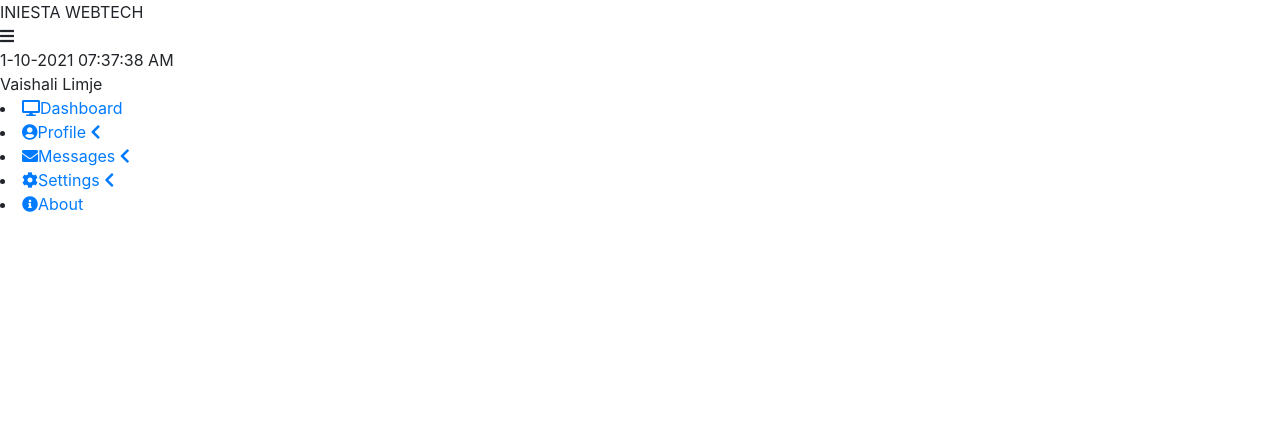
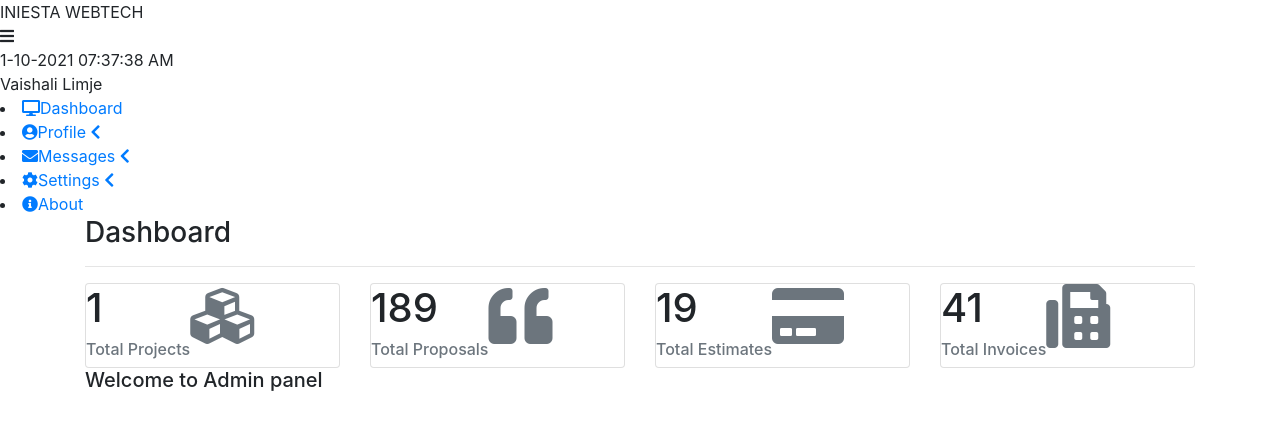
Before and after one commit to INIESTA-WEBTECH-Pvt-Ltd/iniesta, a PHP site: page /Admin_Dashboard.php in a window 1280 px wide. Shown: the top 430 px of the page. Run offline with PHP 8.4, Linux system fonts and the light colour scheme; some libraries are stand-ins or nearby versions.

Commit message:
admin dashboard completed

```diff
--- a/admin/Admin_Dashboard.php
+++ b/admin/Admin_Dashboard.php
@@ -68,7 +68,70 @@
             <!--sidebar end-->
             <!--main container start-->
             <div class="main-container">
+             <div class="container">
+                 <h3>Dashboard</h3>
+                 <hr>
+                 <div class="row">
+                     <div class="col-12 col-sm-12 col-md-3 col-lg-3">
+                         <div class="card">
+                            <div class="d-flex">
+                             <div class="card-text">
+                               <h1>1</h1>
+                                <h6 class="text-secondary">Total Projects</h6>
+                             </div>
+                             <div class="card-icon">
+                                <i class="fa fa-cubes text-secondary" aria-hidden="true" style="font-size:4rem; "></i>
+                             </div>
+                            </div>
 
+                         </div>
+                     </div>
+                     <div class="col-12 col-sm-12 col-md-3 col-lg-3">
+                     <div class="card">
+                            <div class="d-flex">
+                             <div class="card-text">
+                               <h1>189</h1>
+                                <h6 class="text-secondary">Total Proposals</h6>
+                             </div>
+                             <div class="card-icon">
+                                <i class="fa fa-quote-left text-secondary" aria-hidden="true" style="font-size:4rem; "></i>
+                             </div>
+                            </div>
+
+                         </div>
+                     </div>
+                     <div class="col-12 col-sm-12 col-md-3 col-lg-3">
+                     <div class="card">
+                            <div class="d-flex">
+                             <div class="card-text">
+                               <h1>19</h1>
+                                <h6 class="text-secondary">Total Estimates</h6>
+                             </div>
+                             <div class="card-icon">
+
+                                <i class="fa fa-credit-card text-secondary" aria-hidden="true" style="font-size:4rem; "></i>
+                             </div>
+                            </div>
+
+                         </div>
+                     </div>
+                     <div class="col-12 col-sm-12 col-md-3 col-lg-3">
+                     <div class="card">
+                            <div class="d-flex">
+                             <div class="card-text">
+                               <h1>41</h1>
+                                <h6 class="text-secondary">Total Invoices</h6>
+                             </div>
+                             <div class="card-icon">
+                                <i class="fa fa-fax text-secondary" aria-hidden="true" style="font-size:4rem; "></i>
+                             </div>
+                            </div>
+
+                         </div>
+                     </div>
+                 </div>
+                 <h5>Welcome to Admin panel</h5>
+             </div>
            </div>
             <!--main container end-->
         </div>
--- a/assets/css/style.css
+++ b/assets/css/style.css
@@ -186,3 +186,6 @@ body{
 .date{
   color:white;
 }
+.card-icon i{
+  font-size: 4rem;
+}
```
